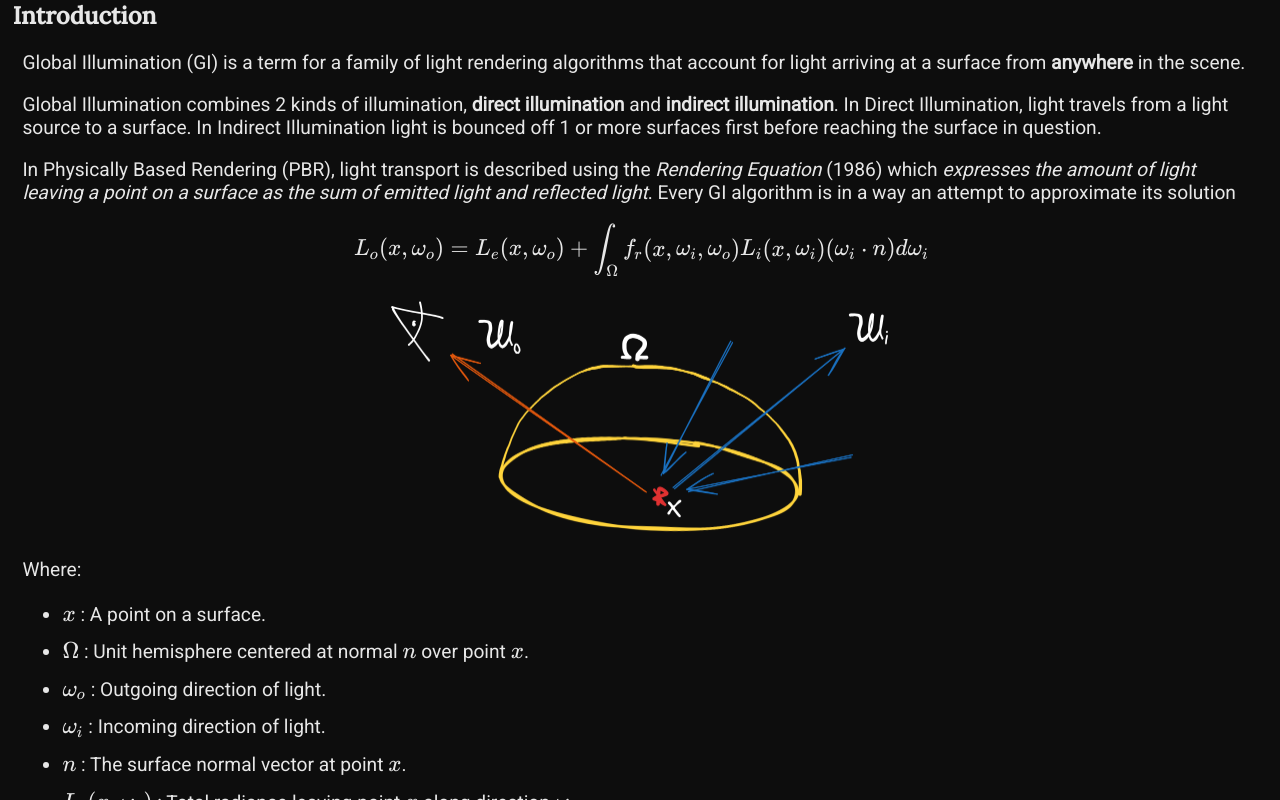
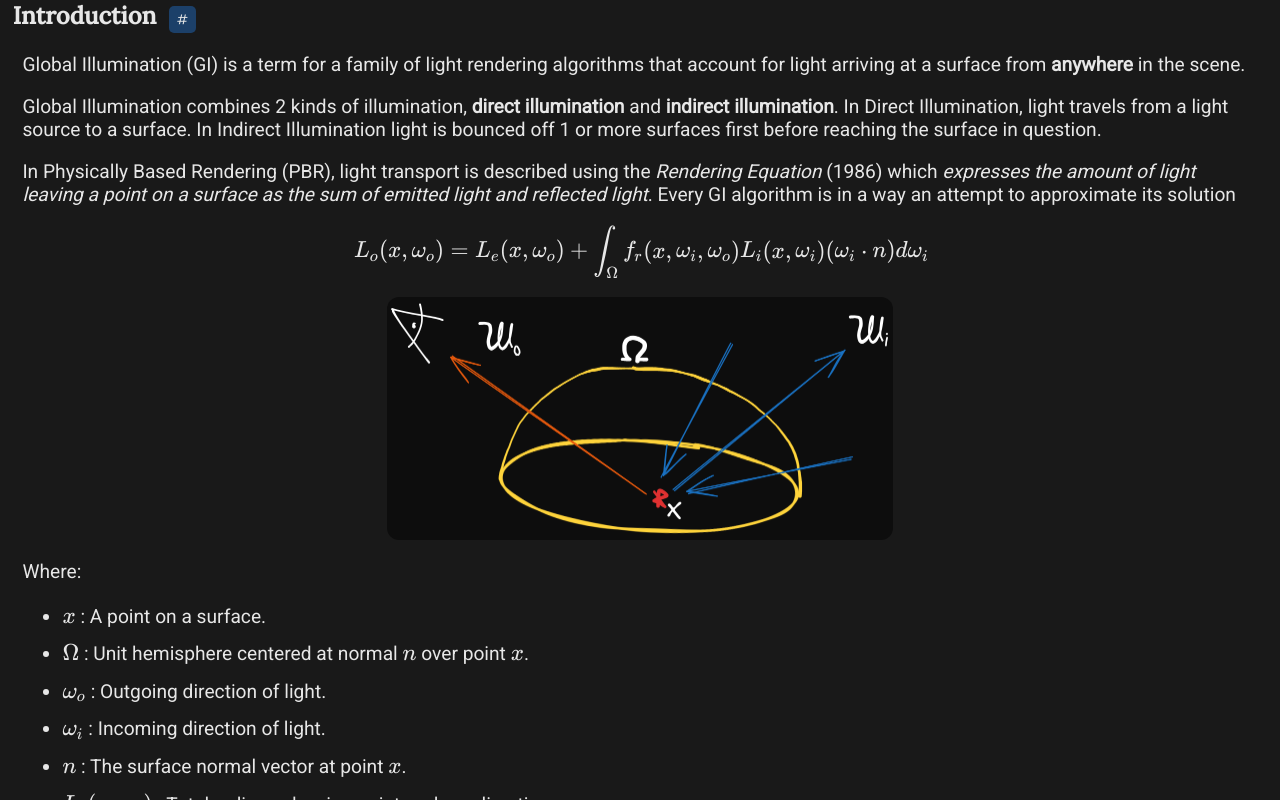
Before and after one commit to Modernize-Technology-Group/Website, a plain HTML site: page topic/guides/graphics/gi/index.html in a window 1280 px wide. Both pictures are taken after a click on the link "Introduction". Shown: the part 341-1141 px from the top of the page. Drawn offline with nearby package versions, Linux system fonts and the light colour scheme; files whose address does not match are found by name.

Commit message:
MINOr site changes (those who know skull emoji)

```diff
--- a/global/global.css
+++ b/global/global.css
@@ -34,7 +34,7 @@ body
     flex-direction: column;
 
     font-family: RobotoRegular;
-    background-color: #0d0d0d;
+    background-color: #191919;
     color: #e7e7e7;
     overflow-wrap: break-word;
 }
@@ -44,7 +44,7 @@ footer
 {
     padding-top: 0.5em;
     padding-bottom: 0.5em;
-    background-color: #222f3e;
+    background-color: #2B325D;
 
     display: flex;
     justify-content: center;
@@ -82,7 +82,7 @@ select
     margin-right: 0.35em;
     font-size: 1.2em;
     text-align: left;
-    border: 1px, solid, #e7e7e7;
+    border: none;
     min-width: 25%;
     padding-left: 5%;
     padding-right: 0.2em;
@@ -177,7 +177,7 @@ header
     width: 100%;
     min-height: 2em;
     padding-top: 0.5em;
-    background-color: #222f3e;
+    background-color: #2B325D;
 
     display: flex;
     justify-content: space-around;
--- a/topic/guides/graphics/gi/index.html
+++ b/topic/guides/graphics/gi/index.html
@@ -8,7 +8,7 @@
     <link rel="stylesheet" href="../../../../global/global.css">
     <script defer src="../../../..//global/global.js"></script>
 
-    <link rel="stylesheet" href="https://cdnjs.cloudflare.com/ajax/libs/highlight.js/11.9.0/styles/nord.css">
+    <link rel="stylesheet" href="https://cdnjs.cloudflare.com/ajax/libs/highlight.js/11.9.0/styles/obsidian.css">
     <script src="https://cdnjs.cloudflare.com/ajax/libs/highlight.js/11.9.0/highlight.min.js"></script>
 
     <link rel="stylesheet" href="https://cdn.jsdelivr.net/npm/katex@0.19.0/dist/katex.min.css">
@@ -41,7 +41,10 @@
     <li><a href="#indirect-illumination">Indirect Illumination</a></li>
 </ul>
 
-<h2 id="introduction">Introduction</h2>
+<h2 id="introduction">
+  Introduction
+  <button class="anchor-copy" data-anchor="introduction">#</button>
+</h2>
 <p>Global Illumination (GI) is a term for a family of light rendering algorithms that account for light arriving at a surface from <strong>anywhere</strong> in the scene.</p>
 
 <p>Global Illumination combines 2 kinds of illumination, <strong>direct illumination</strong> and <strong>indirect illumination</strong>. In Direct Illumination, light travels from a light
@@ -104,7 +107,10 @@ L_i(x, \omega_i) = L_o(x', -\omega_i)
 
 </div>
 
-<h2 id="direct-illumination">Direct Illumination</h2>
+<h2 id="direct-illumination">
+  Direct Illumination
+  <button class="anchor-copy" data-anchor="direct-illumination">#</button>
+</h2>
 
 <p>Direct illumination computes light that travels in an unobstructed straight line from an emitter (eg. light source) directly to a surface and reflects toward the observer. This represents a
 <strong>single bounce</strong> of light transport.</p>
@@ -213,7 +219,10 @@ L_o(x, \omega_o) = L_e(x, \omega_o) + \sum_{k=1}^{N} f_r(x, l_k, \omega_o) C_k V
 account for light that bounces off other surfaces so it misses indirect illumination, color bleeding and ambient (indirect) shadows and
 leaving areas with no light pitch black.</p>
 
-<h2 id="indirect-illumination">Indirect Illumination</h2>
+<h2 id="indirect-illumination">
+  Indirect Illumination
+  <button class="anchor-copy" data-anchor="indirect-illumination">#</button>
+</h2>
 <p>Indirect Illumination accounts for all light arriving at a surface after it was bounced off <strong>1 or more other surfaces</strong> before reaching the POI. Unlike DI, indirect illumination
 provides ambient lighting, contact shadows, color bleeding, caustics, glossy reflections. Because GI is made of direct and indirect light we can split \(L_i(x, \omega_i)\) into:</p>
 
--- a/topic/guides/index.html
+++ b/topic/guides/index.html
@@ -7,9 +7,6 @@
 
     <link rel="stylesheet" href="../../global/global.css">
     <script type="module" defer src="../..//global/global.js"></script>
-
-    <link rel="stylesheet" href="https://cdnjs.cloudflare.com/ajax/libs/highlight.js/11.9.0/styles/nord.css">
-    <script src="https://cdnjs.cloudflare.com/ajax/libs/highlight.js/11.9.0/highlight.min.js"></script>
 </head>
 <body>
 
```
Also changed, not shown: topic/test/index.html (+1 -1 lines), docs/todo.txt, 2 other files.
